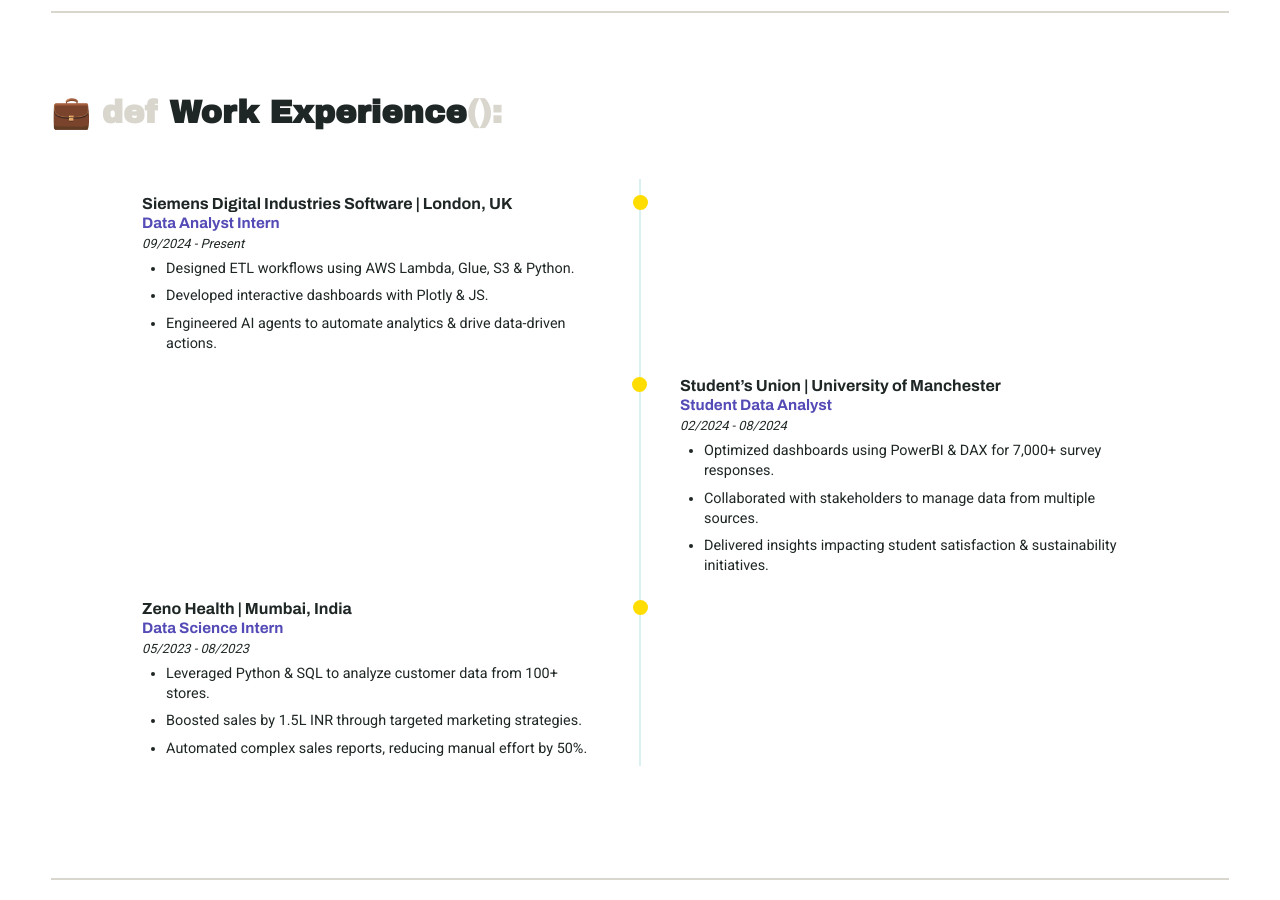
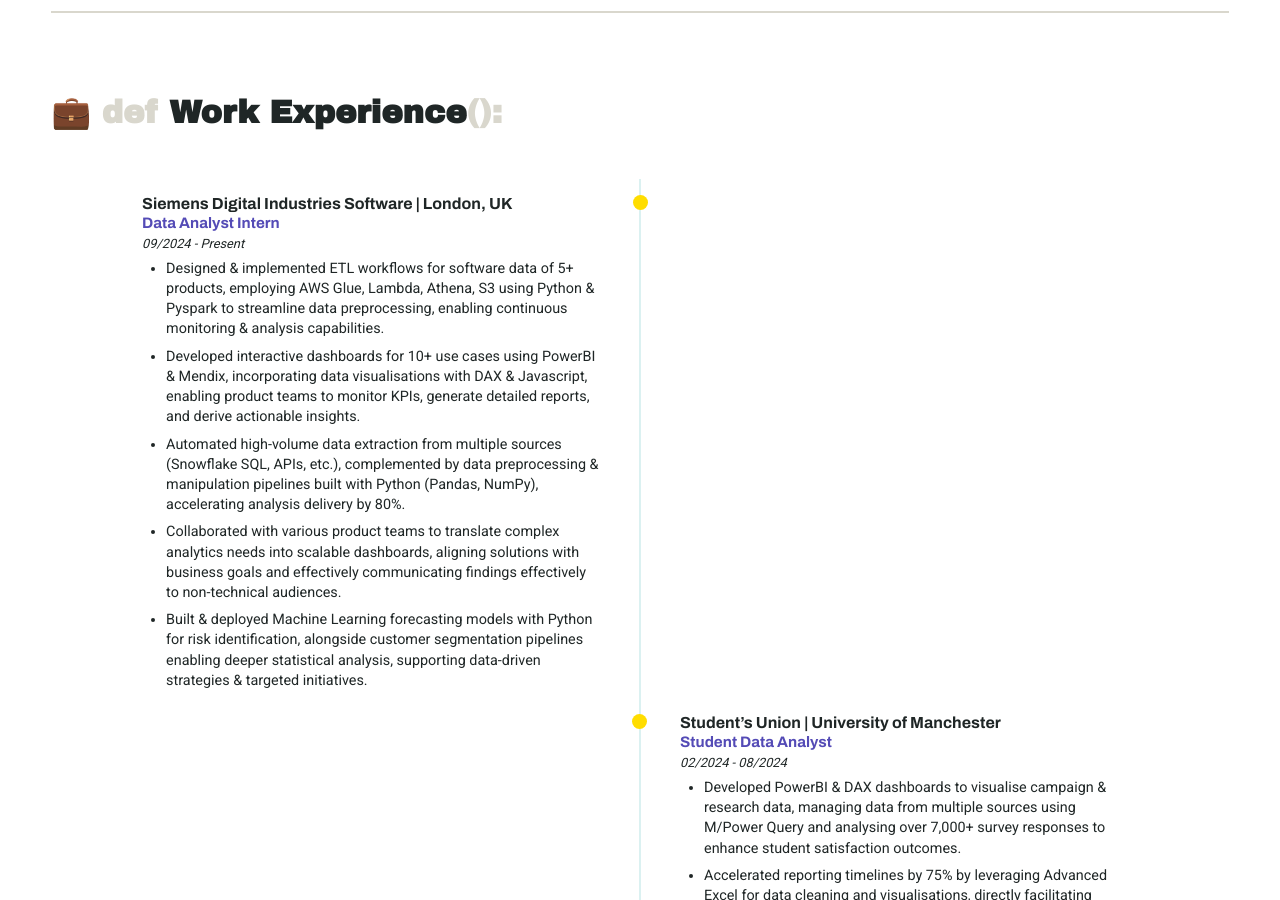
Before and after one commit to tarundirector/tarunmishra.github.io, a Jekyll site: the page index.html, which Jekyll copies as it is, in a window 1280 px wide and 900 px high, scrolled down 2478 px. Built offline with Jekyll 4.4.1, drawn with Linux system fonts in a browser that asks for light colours; some of the changed text lies outside the part shown.

Commit message:
Update index.html

```diff
--- a/index.html
+++ b/index.html
@@ -1145,6 +1145,7 @@
             </div>
           </div>
         </a>
+
         <!-- Project Tile 3 -->
         <a href="pages/projects/SalesAnalysis_Pizza" class="project-tile">
           <div class="tile-image" style="background-image: url('assets/img/projects_cover6.png');"></div>
@@ -1160,7 +1161,23 @@
             </div>
           </div>
         </a>
-        <!-- Project Tile 4 -->
+
+        <a href="https://ieeexplore.ieee.org/document/9753713" class="project-tile">
+          <div class="tile-image" style="background-image: url('assets/img/projects_cover11.png');"></div>
+          <div class="tile-content">
+            <h6>case:</h6>
+            <h4>Image Outpainting using WGAN with Gradient Penalty</h4>
+            <div class="tile-tags">
+              <h6>return</h6>
+              <span class="tile-tag">Deep Learning</span>
+              <span class="tile-tag">Computer Vision</span>
+              <span class="tile-tag">Python</span>
+              <span class="tile-tool-tags">🔗Reserach Paper (IEEE)</span>
+              <span class="tile-tool-tags">🔗Github</span>
+            </div>
+          </div>
+        </a>
+
         <a href="pages/projects/Sustainable_MCR_Dashboard" class="project-tile">
           <div class="tile-image" style="background-image: url('assets/img/projects_cover7.png');"></div>
           <div class="tile-content">
@@ -1175,6 +1192,7 @@
             </div>
           </div>
         </a>
+
         <!-- More tiles will automatically wrap into new rows -->
         <a href="pages/projects/AirBNB_PredictiveAnalysis" class="project-tile">
           <div class="tile-image" style="background-image: url('assets/img/projects_cover8.png');"></div>
@@ -1223,7 +1241,7 @@
               <ul>
                 <li><strong>Courses:</strong> Statistics & Machine Learning (Supervised & Unsupervised Learning), Data Engineering, Text Mining, Understanding Databases (SQL & NoSQL), Data & Their Environment, Cognitive Robotics and Computer Vision.</li>
                 <li><strong>Dissertation:</strong> Deep Learning with Low-Rank Matrix Completion: Enhancing MRI Image Super-Resolution</li>
-                <li><strong>Industrial Project:</strong> Implemented & deployed a resource planning system, achieving an accuracy of 94% in predicting resources for construction projects.</li>
+                <li><strong>Industrial Project:</strong> Implemented and deployed a resource planning system for Equans in Manchester, achieving a 94% accuracy in predicting resource requirements for construction projects.</li>
               </ul>
             </div>
           </div>
@@ -1266,9 +1284,11 @@
             <div class="role-title">Data Analyst Intern</div>
             <div class="timeline-dates">09/2024 - Present</div>
             <ul>
-              <li>Designed ETL workflows using AWS Lambda, Glue, S3 & Python.</li>
-              <li>Developed interactive dashboards with Plotly & JS.</li>
-              <li>Engineered AI agents to automate analytics & drive data-driven actions.</li>
+              <li>Designed & implemented ETL workflows for software data of 5+ products, employing AWS Glue, Lambda, Athena, S3 using Python & Pyspark to streamline data preprocessing, enabling continuous monitoring & analysis capabilities.</li>
+              <li>Developed interactive dashboards for 10+ use cases using PowerBI & Mendix, incorporating data visualisations with DAX & Javascript, enabling product teams to monitor KPIs, generate detailed reports, and derive actionable insights.</li>
+              <li>Automated high-volume data extraction from multiple sources (Snowflake SQL, APIs, etc.), complemented by data preprocessing & manipulation pipelines built with Python (Pandas, NumPy), accelerating analysis delivery by 80%.</li>
+              <li>Collaborated with various product teams to translate complex analytics needs into scalable dashboards, aligning solutions with business goals and effectively communicating findings effectively to non-technical audiences.</li>
+              <li>Built & deployed Machine Learning forecasting models with Python for risk identification, alongside customer segmentation pipelines enabling deeper statistical analysis, supporting data-driven strategies & targeted initiatives.</li>
             </ul>
           </div>
         </div>
@@ -1279,9 +1299,8 @@
             <div class="role-title">Student Data Analyst</div>
             <div class="timeline-dates">02/2024 - 08/2024</div>
             <ul>
-              <li>Optimized dashboards using PowerBI & DAX for 7,000+ survey responses.</li>
-              <li>Collaborated with stakeholders to manage data from multiple sources.</li>
-              <li>Delivered insights impacting student satisfaction & sustainability initiatives.</li>
+              <li>Developed PowerBI & DAX dashboards to visualise campaign & research data, managing data from multiple sources using M/Power Query and analysing over 7,000+ survey responses to enhance student satisfaction outcomes.</li>
+              <li>Accelerated reporting timelines by 75% by leveraging Advanced Excel for data cleaning and visualisations, directly facilitating stakeholder collaboration through effective communication and impactful data storytelling.</li>
             </ul>
           </div>
         </div>
@@ -1292,9 +1311,9 @@
             <div class="role-title">Data Science Intern</div>
             <div class="timeline-dates">05/2023 - 08/2023</div>
             <ul>
-              <li>Leveraged Python & SQL to analyze customer data from 100+ stores.</li>
-              <li>Boosted sales by 1.5L INR through targeted marketing strategies.</li>
-              <li>Automated complex sales reports, reducing manual effort by 50%.</li>
+              <li>Leveraged Python & SQL with strong attention to detail to analyse vast customer data from 100+ stores, contributing to precise sales strategies through targeted marketing, resulting in a sales boost of over 1.5 lakhs INR.</li>
+              <li>Achieved a 12% reduction in customer churn rate by resolving 8+ business challenges related to inventory management and customer purchases, leveraging an analytical approach and a problem-solving attitude.</li>
+              <li>Optimised Tableau dashboards based on direct stakeholder feedback, incorporating advanced data visualisation techniques such as drill-down charts & custom KPIs, contributing to a 40% improvement in sales team productivity.</li>
             </ul>
           </div>
         </div>
@@ -1328,15 +1347,16 @@
             </div>
             <div class="skills-tags">
               <span class="skills-tag">Python</span>
-              <span class="skills-tag">SQL</span>
-              <span class="skills-tag">PowerBI</span>
-              <span class="skills-tag">Tableau</span>
+              <span class="skills-tag">Pandas</span>
+              <span class="skills-tag">NumPy</span>
               <span class="skills-tag">Scikit-learn</span>
               <span class="skills-tag">PyTorch</span>
+              <span class="skills-tag">SQL</span>
+              <span class="skills-tag">PowerBI (with DAX)</span>
+              <span class="skills-tag">Power Query</span>
+              <span class="skills-tag">Tableau</span>
               <span class="skills-tag">AWS</span>
               <span class="skills-tag">Docker</span>
-              <span class="skills-tag">Pandas</span>
-              <span class="skills-tag">NumPy</span>
             </div>
           </div>
           <div class="skills-divider-vertical"></div>
@@ -1374,7 +1394,7 @@
               <span class="skills-d-tag">Git/GitHub</span>
               <span class="skills-d-tag">Data Cleaning</span>
               <span class="skills-d-tag">CI/CD</span>
-              <span class="skills-d-tag">Machine Learning</span>
+              <span class="skills-d-tag">Machine Learning / Deep Learning</span>
               <span class="skills-d-tag">Data Visualization</span>
               <span class="skills-d-tag">ETL</span>
               <span class="skills-d-tag">Big Data</span>
```
